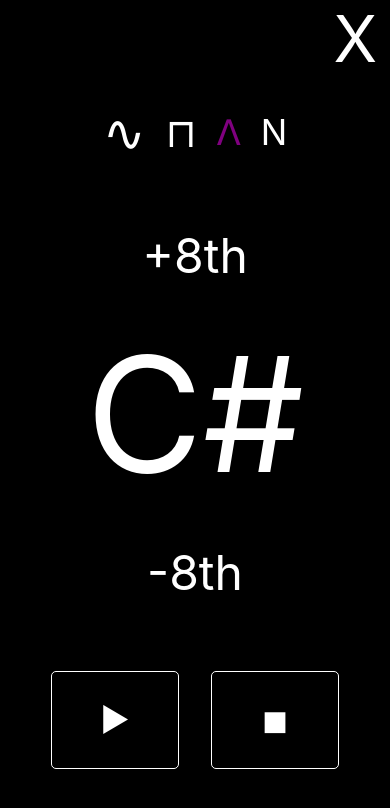
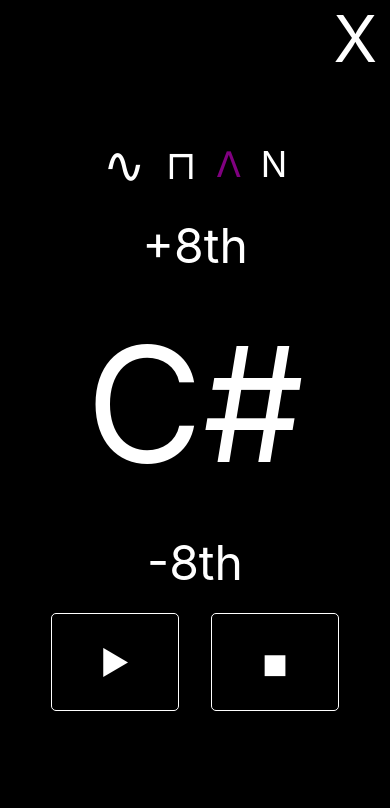
Before and after one commit to sntmsc/tone-reference, a React (Vite) app: page / in a window 390 px wide. Both pictures are taken after a click on the element "C#". Shown: the top 808 px of the page. Built offline with nearby package versions, Linux system fonts and the light colour scheme.

Commit message:
fix mobile viewer

```diff
--- a/src/components/NoteSelect/NoteSelect.jsx
+++ b/src/components/NoteSelect/NoteSelect.jsx
@@ -18,7 +18,6 @@ const NoteSelect = ({nt, fq, setNote, objNote, setFreq}) =>{
       cursor='pointer'
       fontSize= {size}
       m='0'
-      my='.5em'
       onClick={()=>setWave(name)}
       color={name === waveState ? 'purple' : 'white'}>
         {char}
@@ -58,7 +57,7 @@ const NoteSelect = ({nt, fq, setNote, objNote, setFreq}) =>{
         direction='column'
         justify='center'
         align='center'
-        my='2em'
+        my='1em'
         gap='2em'>
             <Text
             className='tap-mobile'
@@ -98,8 +97,7 @@ const NoteSelect = ({nt, fq, setNote, objNote, setFreq}) =>{
         justify='space-around'
         align='center'
         w='20em'
-        fontFamily='2em'
-        mt='2em'>
+        fontFamily='2em'>
             <AudioButton char='▶' osc={osc}/>
             <AudioButton char='◼' osc={osc}/>
         </Flex>
```
